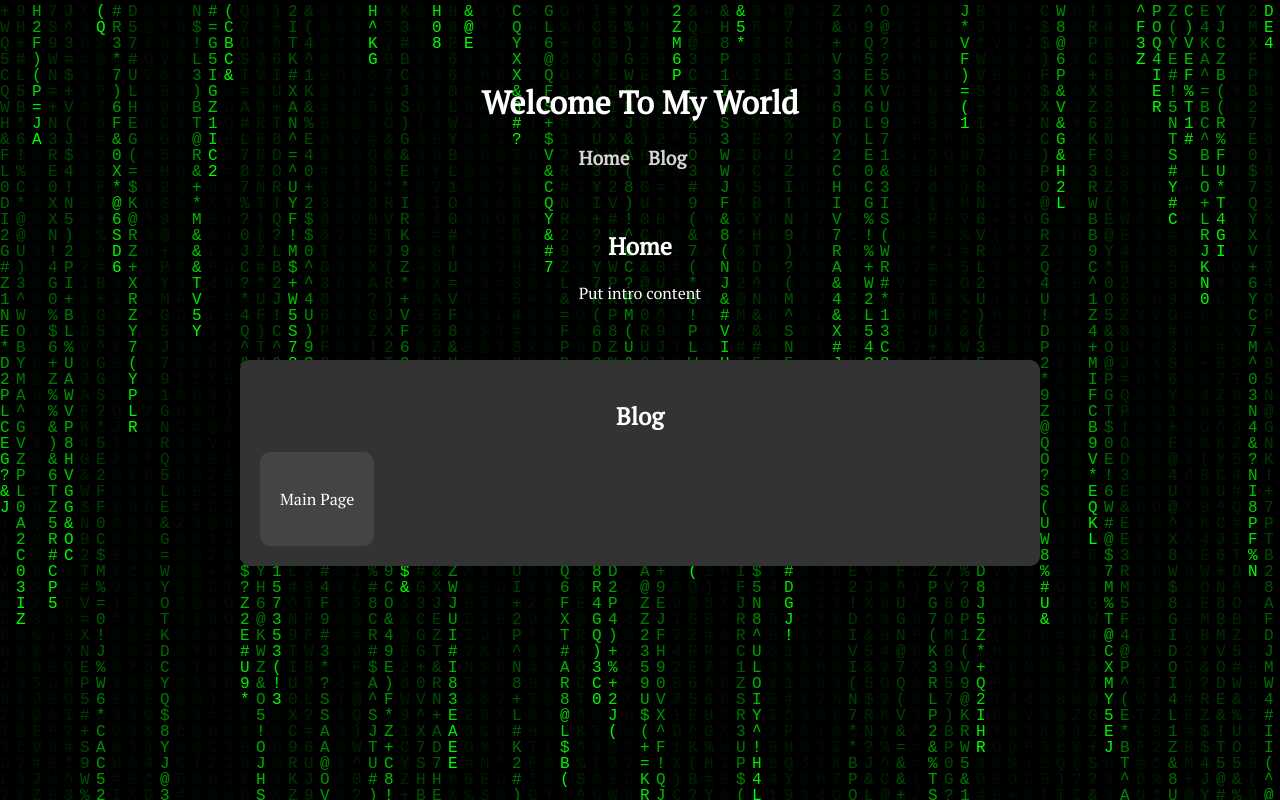
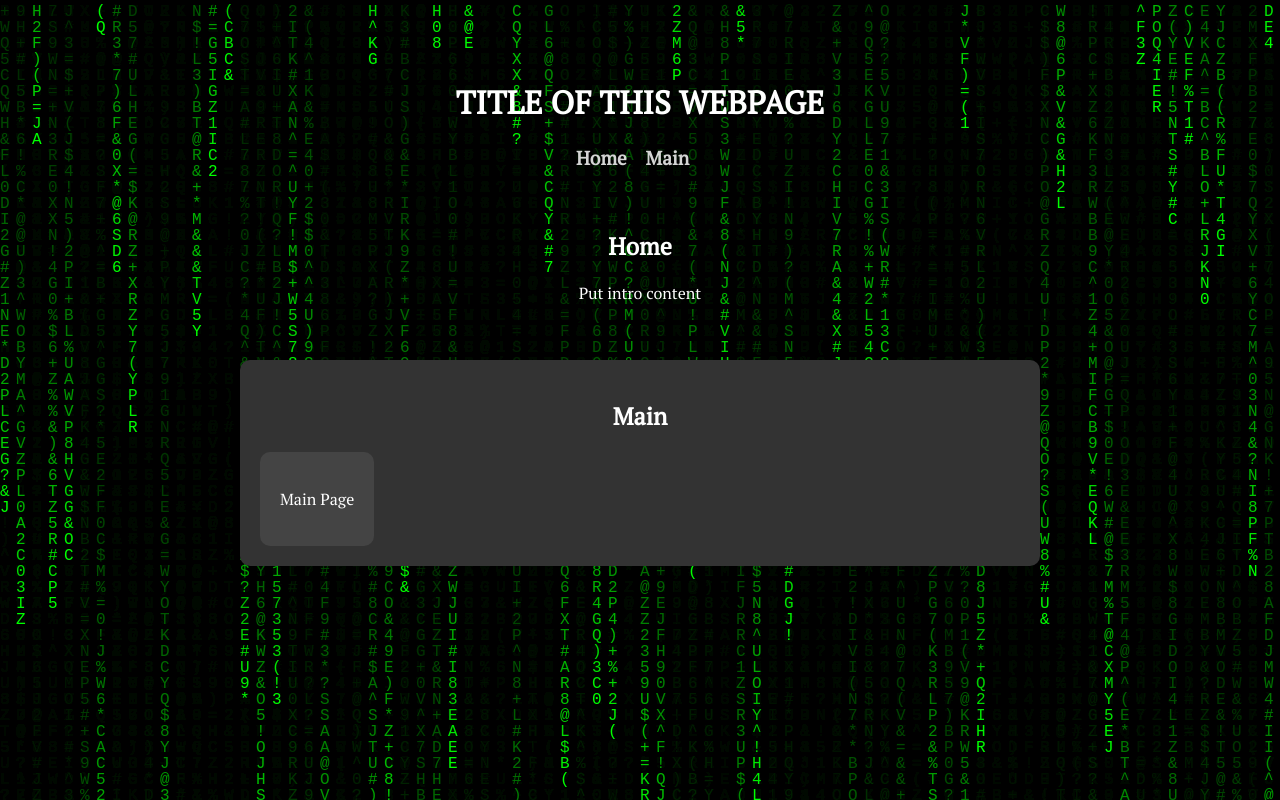
Before and after one commit to olaodut/WebPageTemplate, a plain HTML site: page index.html in a window 1280 px wide. Drawn offline with Linux system fonts and the light colour scheme.

Commit message:
Update index.html

```diff
--- a/index.html
+++ b/index.html
@@ -217,11 +217,11 @@
     <canvas id="matrix"></canvas>
     <div class="content">
         <header>
-            <h1>Welcome To My World</h1>
+            <h1>TITLE OF THIS WEBPAGE</h1>
             <nav>
                 <ul>
                     <li><a href="#home">Home</a></li>
-                    <li><a href="#main">Blog</a></li>
+                    <li><a href="#main">Main</a></li>
                 </ul>
             </nav>
         </header>
@@ -232,7 +232,7 @@
             <p>Put intro content</p>
         </section>
         <section id="main">
-            <h2>Blog</h2>
+            <h2>Main</h2>
             <div class="main-posts">
                 <div class="main-post">
                     <p>Main Page</p>
```
